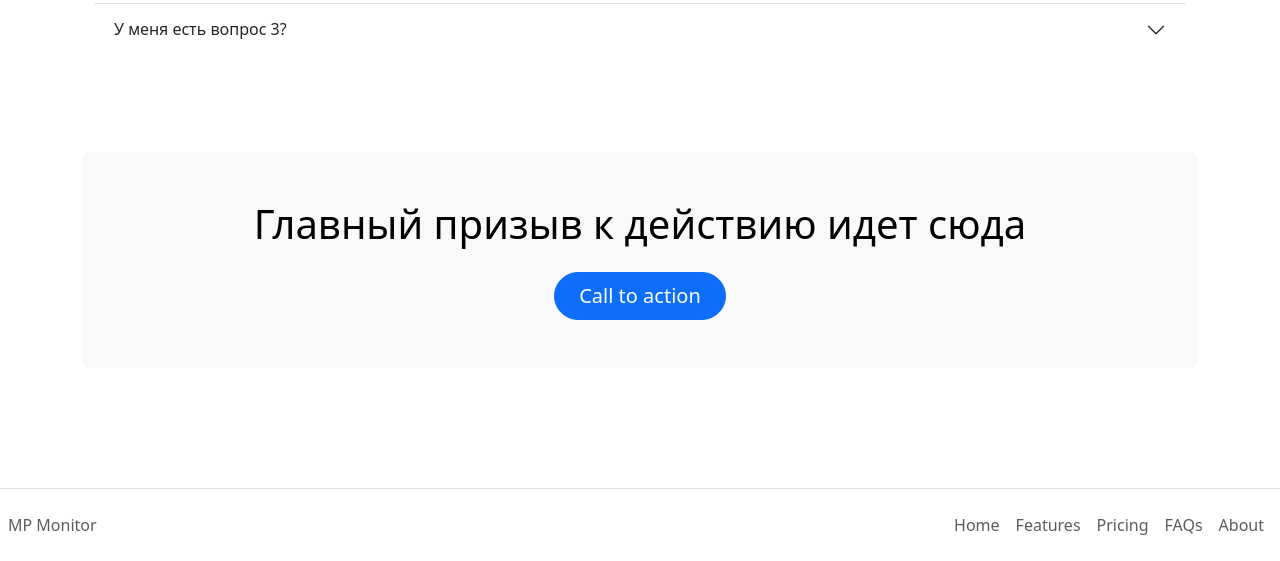
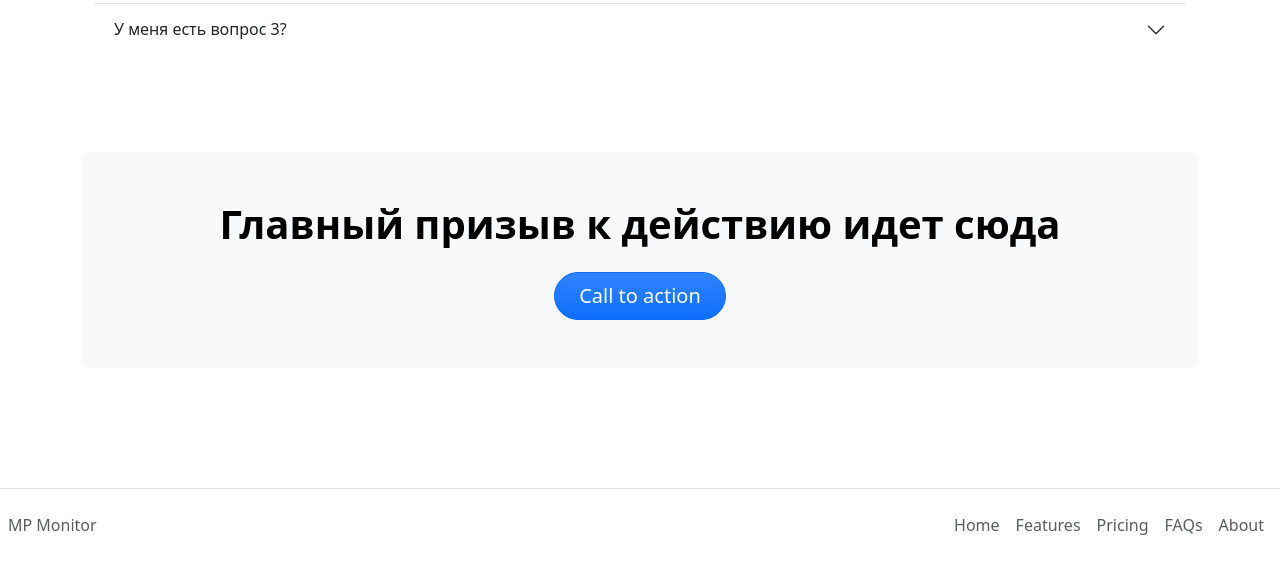
Before and after one commit to igorsimb/mp-monitor, a Django app: page / in a window 1280 px wide. Shown: the part 2407-2968 px from the top of the page. Run offline with Django 3.2, Linux system fonts and the light colour scheme; parts of the project's set-up code (start-up, migrations or seed data) failed here and were passed over; some libraries are stand-ins or nearby versions.

Commit message:
fix(index.html): replace extraneous <h1> tags with <h2>
The index page contained 3 <h1> tags. This fix changes two of them to <h2> without altering the design.

```diff
--- a/main/templates/main/index.html
+++ b/main/templates/main/index.html
@@ -21,7 +21,7 @@
             <p class="lead">Separated they live in Bookmarks right at the coast of the famous Semantics, large
                 language</p>
             <div class="d-grid gap-2 d-md-flex justify-content-md-start">
-                <button type="button" class="btn btn-primary btn-lg px-4 me-md-2 rounded-pill">Call to Action</button>
+                <button type="button" class="btn btn-primary bg-gradient btn-lg px-4 me-md-2 rounded-pill">Call to Action</button>
             </div>
         </div>
     </section>
@@ -76,7 +76,7 @@
                  width="700" height="500" loading="lazy">
         </div>
         <div class="col-lg-6">
-            <h1 class="display-6 fw-bold text-body-emphasis lh-1 mb-3">Medium length display headline</h1>
+            <h2 class="display-6 fw-bold text-body-emphasis lh-1 mb-3">Medium length display headline</h2>
             <p class="">Separated they live in Bookmarks right at the coast of the famous Semantics, large
                 language</p>
             <div class="d-grid gap-2 d-md-flex justify-content-md-start">
@@ -172,13 +172,13 @@
     <!-- Call to action -->
     <section class="row my-5">
         <div class="col p-5 text-center bg-body-tertiary rounded-3">
-            <h1 class="text-body-emphasis">Главный призыв к действию идет сюда</h1>
+            <h2 class="display-6 fw-bold text-body-emphasis">Главный призыв к действию идет сюда</h2>
             {#            <p class="col-lg-8 mx-auto fs-5 text-muted">#}
             {#                This is a custom jumbotron featuring an SVG image at the top, some longer text that wraps early thanks#}
             {#                to a responsive <code>.col-*</code> class, and a customized call to action.#}
             {#            </p>#}
             <div class="d-inline-flex gap-2 mt-3">
-                <button class="btn btn-primary btn-lg px-4 rounded-pill" type="button">
+                <button class="btn btn-primary bg-gradient btn-lg px-4 rounded-pill" type="button">
                     Call to action
                 </button>
             </div>
```
